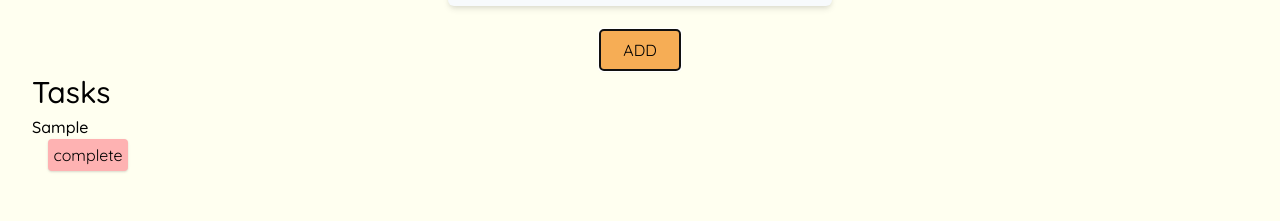
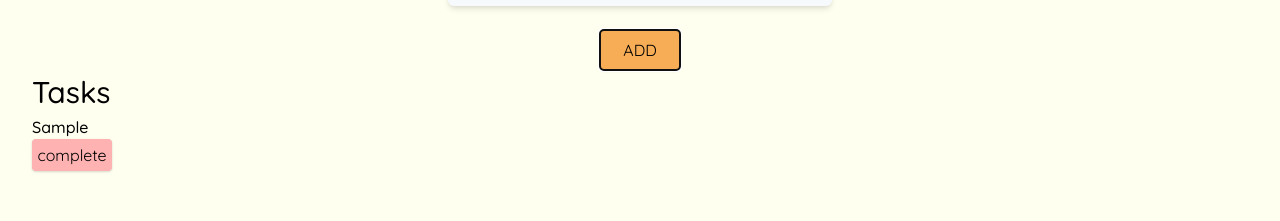
Before and after one commit to jasonawise/todo-redux, a React (Create React App) app: page / in a window 1280 px wide. Both pictures are taken after typing "Sample" into the empty fields and a click on the button "ADD". Shown: the part 140-361 px from the top of the page. Built offline with nearby package versions, Linux system fonts and the light colour scheme.

Commit message:
adding some css to clean up alignment

```diff
--- a/src/components/Task.js
+++ b/src/components/Task.js
@@ -14,7 +14,7 @@ const Task = ({task, handleCompleteToDo, index}) => {
             {task}
          </li>
          <button
-            className="ml-4 rounded shadow bg-red-300 hover:bg-red-700 border-none p-1 w-20"
+            className="rounded shadow bg-red-300 hover:bg-red-700 border-none p-1 w-20"
             type="button"
             onClick={handleComplete}
             id={task}
--- a/src/components/TaskList.js
+++ b/src/components/TaskList.js
@@ -5,7 +5,7 @@ import Task from './Task'
 
 const TaskList = ({ tasks }) => {
    return (
-      <div>
+      <div className="flex flex-col">
          <h2>{`Tasks`}</h2>
          {
             tasks.length === 0 &&
```
